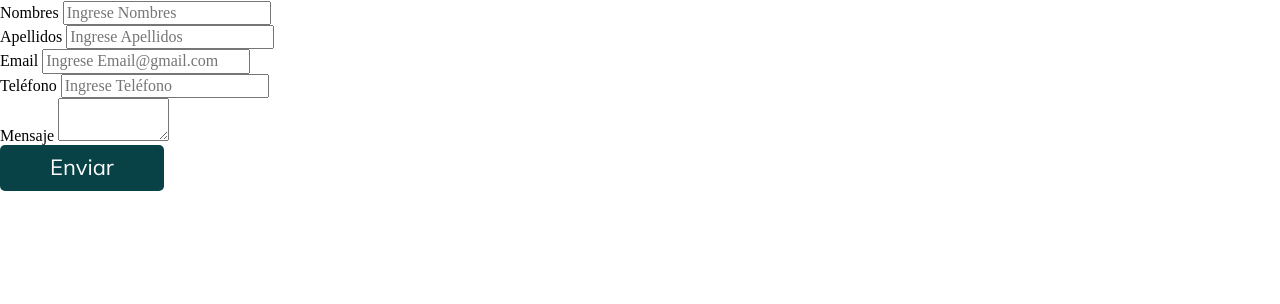
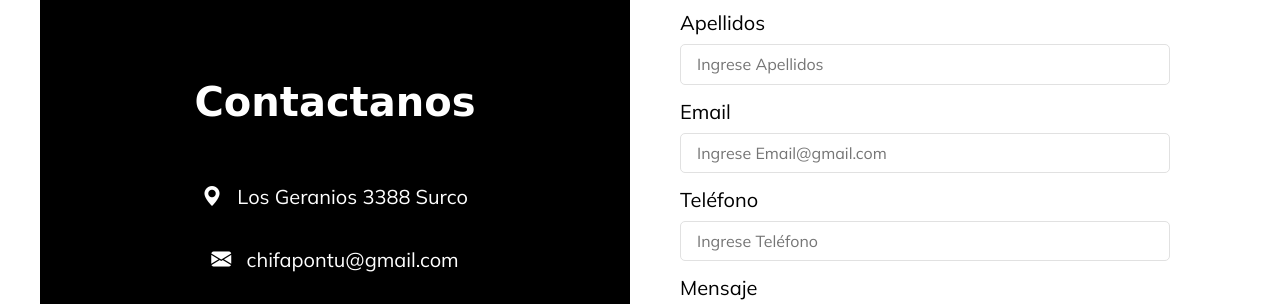
Before and after one commit to M4rckR/pontuchi.github.io, a plain HTML site: page index.html in a window 1280 px wide. Shown: the part 4509-4813 px from the top of the page. Before the commit the page ends 4720 px from the top, so only its background shows below. Drawn offline with nearby package versions, Linux system fonts and the light colour scheme; a web font is replaced by a local one.

Commit message:
Seccion de contacto agregada

```diff
--- a/css/styles.css
+++ b/css/styles.css
@@ -466,3 +466,87 @@ video{
 .texto-chef p{
     font-size: 2rem;
 }
+
+.formulario-contacto{
+    padding-top: 5rem;
+}
+/*formulario y contacto*/
+
+@media (min-width: 768px) {
+    .formulario-contacto{
+        display: flex;
+    }
+}
+
+
+
+.informacion-contacto{
+    display: flex;
+    flex-direction: column;
+    justify-content: center;
+    align-items: center;
+}
+
+.informacion-contacto, .formulario{
+    flex: 0 0 calc(50% - 1rem);
+}
+
+.informacion-contacto{
+    background-color: var(--oscuro);
+    padding: 5rem;
+}
+
+
+
+
+.informacion-contacto h3,
+.informacion-contacto p,
+.redes-sociales i{
+    color: var(--blanco);
+}
+
+.informacion-contacto h3{
+    font-family: var(--titulos);
+    font-size: 4rem;
+}
+
+.informacion-contacto p{
+    font-size: 2rem;
+}
+
+.informacion-contacto i{
+    margin-right: 1rem;
+}
+
+.redes-sociales i{
+    font-size: 3rem;
+}
+
+.formulario{
+    padding: 5rem;
+}
+
+.input-formulario label{
+    display: block;
+    font-size: 2rem;
+    font-family: var(--parrafos);
+    margin-bottom: 1rem;
+}
+
+.input-formulario input, .input-formulario textarea{
+    width: 100%;
+    margin-bottom: 1.5rem;
+}
+
+.input-formulario input, .input-formulario textarea{
+    padding: 1rem 1.6rem;
+    border: 1px solid #e1e1e1;
+    border-radius: 5px;
+    outline: none;
+    font-family: var(--parrafos);
+}
+
+.input-formulario textarea{
+    height: 15rem;
+    resize: none;
+}
--- a/index.html
+++ b/index.html
@@ -236,7 +236,7 @@
         </div>
     </section>
 
-    <div class="formulario-contacto">
+    <div class="formulario-contacto contenedor">
         <div class="informacion-contacto">
             <h3>Contactanos</h3>
             <p><i class="bi bi-geo-alt-fill"></i> Los Geranios 3388 Surco</p>
@@ -276,7 +276,7 @@
                 <textarea id="mensaje" cols="10" rows="2" ></textarea>
             </div>
 
-            <div class="input-formulario">
+            <div class="btn-formulario">
                 <input type="submit" class="btn btn-azul" value="Enviar">
             </div>
         </form>
```
